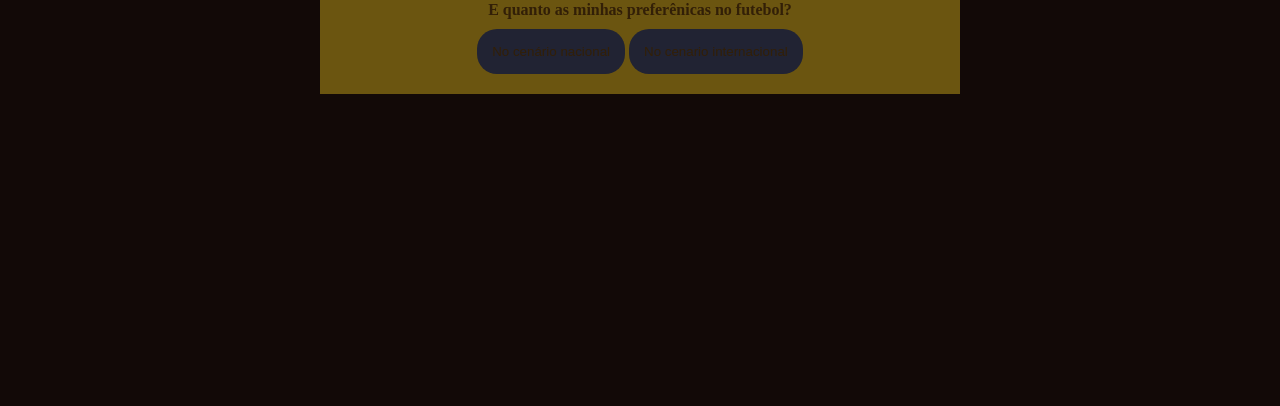
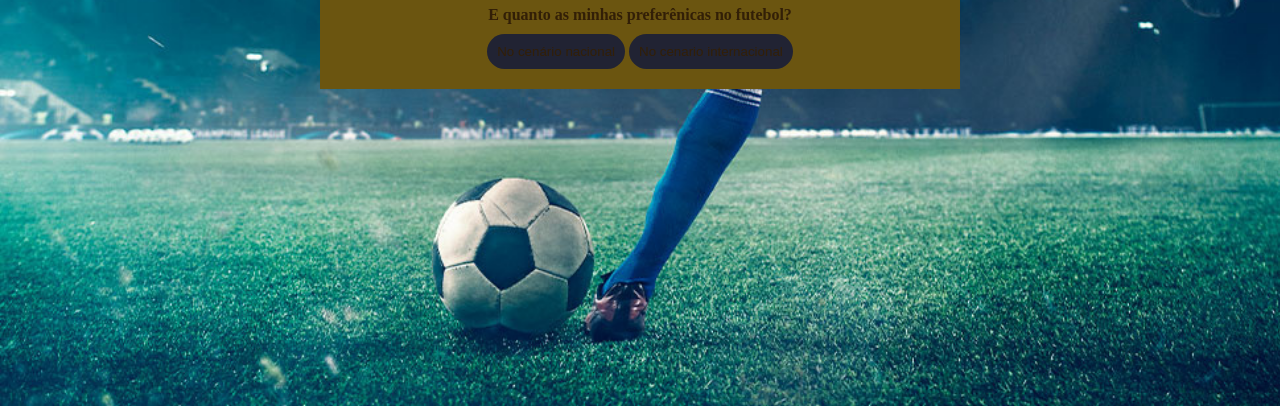
Before and after one commit to henrypedroso/ensaio_implementacao, a plain HTML site: page index.html in a window 1280 px wide. Shown: the part 410-816 px from the top of the page. Drawn offline with Linux system fonts and the light colour scheme.

Commit message:
sssssssssssss

```diff
--- a/style.css
+++ b/style.css
@@ -7,7 +7,7 @@
 }
 
 body{
-    background-color: var(--cor-fundo);
+    background-image: url("futebol.jpg");
     background-repeat: no-repeat;
     background-size: cover;
     color: var(--cor-texto);
@@ -47,8 +47,8 @@ button{
     color: var(--cor-texto);
     border: none;
     border-radius: 20px;
-    padding: 15px;
-    transition: background-color 0.5s;
+    padding: 10px;
+    transition: background-color 0.3s;
 }
 
 button:hover{
```
Also changed, not shown: futebol.jpg (added).
